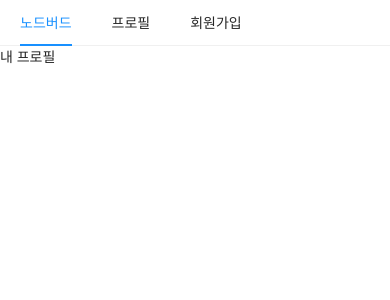
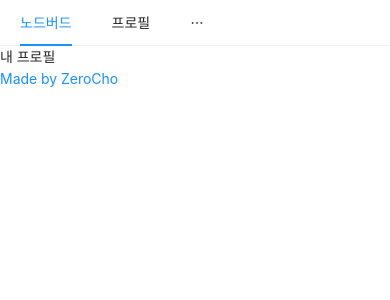
Before and after one commit to ckm960411/react-nodebird, a Next.js app in the folder prepare/front/: page /profile in a window 390 px wide. Shown: the top 300 px of the page. Built offline with nearby package versions, Linux system fonts and the light colour scheme.

Commit message:
antd 로 반응형 grid 만들기
Row, Col 컴포넌트 사용

```diff
--- a/prepare/front/components/AppLayout.js
+++ b/prepare/front/components/AppLayout.js
@@ -1,22 +1,44 @@
 import PropTypes from "prop-types";
 import Link from "next/link";
-import { Menu } from "antd";
+import { Input, Menu, Row, Col } from "antd";
 
 const AppLayout = ({ children }) => {
   return (
     <div>
       <Menu mode="horizontal">
         <Menu.Item>
-          <Link href="/"><a>노드버드</a></Link>
+          <Link href="/">
+            <a>노드버드</a>
+          </Link>
         </Menu.Item>
         <Menu.Item>
-          <Link href="/profile"><a>프로필</a></Link>
+          <Link href="/profile">
+            <a>프로필</a>
+          </Link>
         </Menu.Item>
         <Menu.Item>
-          <Link href="/signup"><a>회원가입</a></Link>
+          <Input.Search enterButton style={{ verticalAlign: "middle" }} />
+        </Menu.Item>
+        <Menu.Item>
+          <Link href="/signup">
+            <a>회원가입</a>
+          </Link>
         </Menu.Item>
       </Menu>
-      {children}
+      <Row gutter={8}>
+        <Col xs={24} md={12}>
+          {children}
+        </Col>
+        <Col xs={24} md={6}>
+          <a
+            href="https://www.zerocho.com"
+            target="_blank"
+            rel="noreferrer noopener" // target _blank 의 보안을 위해서 적어줌
+          >
+            Made by ZeroCho
+          </a>
+        </Col>
+      </Row>
     </div>
   );
 };
```
